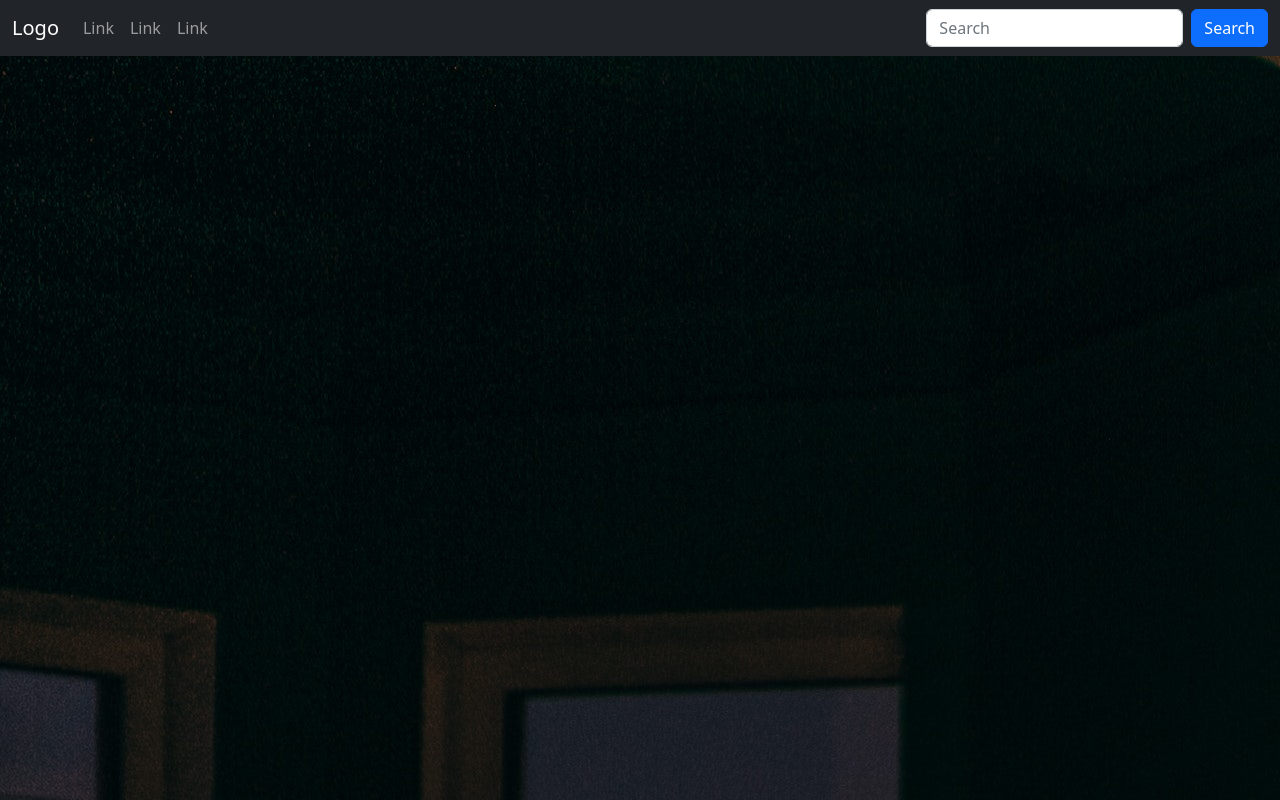
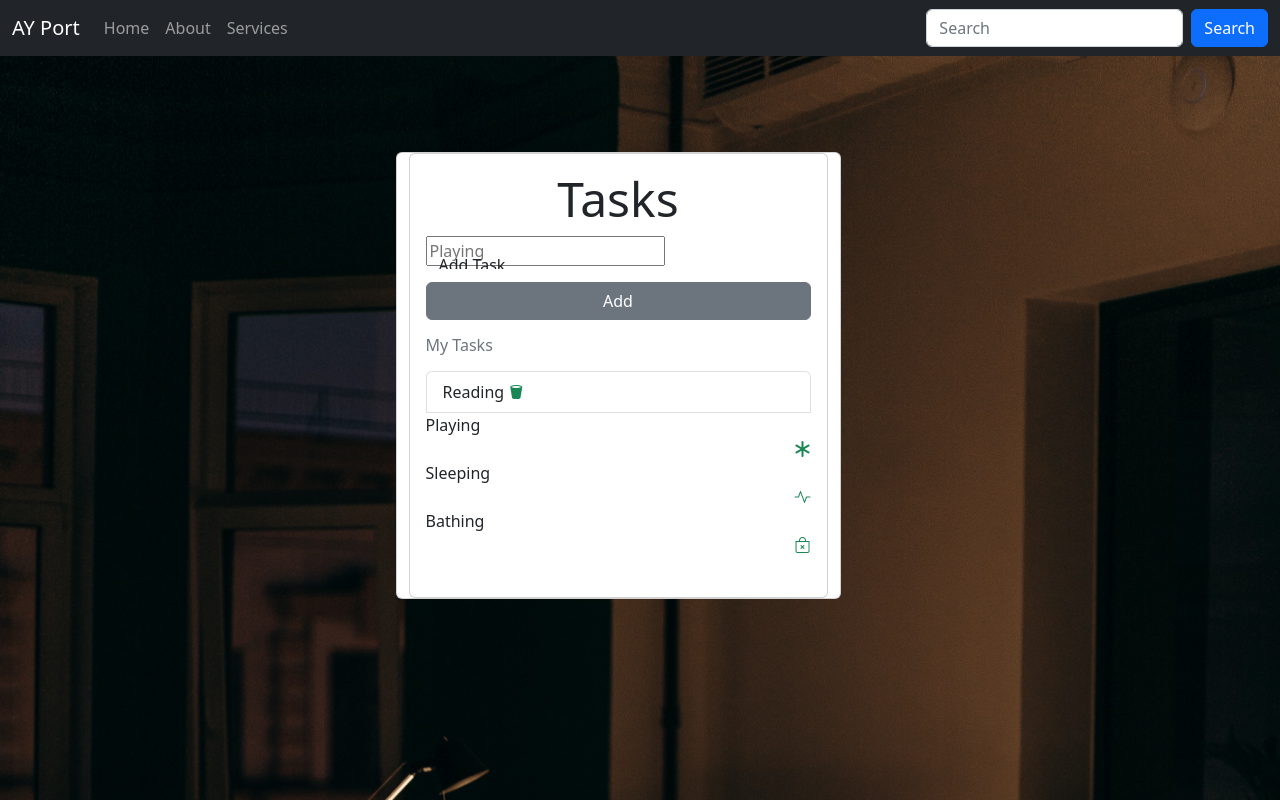
Before and after one commit to Ayomid-e/AY-Port, a plain HTML site: page index.html in a window 1280 px wide. Drawn offline with nearby package versions, Linux system fonts and the light colour scheme.

Commit message:
task app

```diff
--- a/assets/css/style.css
+++ b/assets/css/style.css
@@ -1,4 +1,11 @@
 body{
     background: url(/assets/img/bckg.jpg);
-
+    background-repeat: no-repeat;
+    background-size: cover;
+    height: auto;
 }
+.navbar{
+    background: transparent !important;
+    position: sticky;
+    z-index: 100;
+}
--- a/index.html
+++ b/index.html
@@ -22,20 +22,20 @@
      <!-- navbar  -->
     <nav class="navbar navbar-expand-sm navbar-dark bg-dark">
         <div class="container-fluid">
-          <a class="navbar-brand" href="#">Logo</a>
+        <a class="navbar-brand" href="#">AY Port</a>
         <button class="navbar-toggler" type="button" data-bs-toggle="collapse" data-bs-target="#mynavbar">
             <span class="navbar-toggler-icon"></span>
         </button>
         <div class="collapse navbar-collapse" id="mynavbar">
             <ul class="navbar-nav me-auto">
             <li class="nav-item">
-                <a class="nav-link" href="#">Link</a>
+                <a class="nav-link" href="#">Home</a>
             </li>
             <li class="nav-item">
-                <a class="nav-link" href="#">Link</a>
+                <a class="nav-link" href="#">About</a>
             </li>
             <li class="nav-item">
-                <a class="nav-link" href="#">Link</a>
+                <a class="nav-link" href="#">Services</a>
             </li>
             </ul>
             <form class="d-flex">
@@ -45,6 +45,40 @@
         </div>
         </div>
     </nav>
+
+
+    <div class="container p-5 m-5 cont">
+        <div class="row">
+            <div class="col-md-5 mx-auto card">
+              <div class="card p-3">
+                  <div class="display-5 text-center">Tasks</div>
+                  <div class="form my-2">
+                      <form action="">
+                          <div class="form-floating">
+                              <input type="text" class="form-contol" placeholder="Playing">
+                              <label for="">Add Task</label>
+                          </div>
+                          <div class="d-grid my-3">
+                              <button class="btn btn-secondary" type="submit">Add</button>
+                          </div>
+                      </form>
+                      <div class="text-muted h6">My Tasks</div>
+                      <ul class="list-group my-3">
+                          <li class="list-group-item">Reading <a href="" class="text-end"><i class="bi bi-trash2-fill text-success"></i></a></li>
+                          <li class="list-group">Playing <a href="" class="text-end"><i class="bi bi-asterisk text-success"></i></a></li>
+                          <li class="list-group">Sleeping <a href="" class="text-end"><i class="bi bi-activity text-success"></i></a></li>
+                          <li class="list-group">Bathing<a href="" class="text-end"><i class="bi bi-bag-x text-success"></i></a> </li>
+                      </ul>
+                  </div>
+              </div>
+            </div>
+        </div>
+    </div>
+
+
+
+
+
 
 
 
```
Lines whose indentation alone changed are shown as unchanged.
